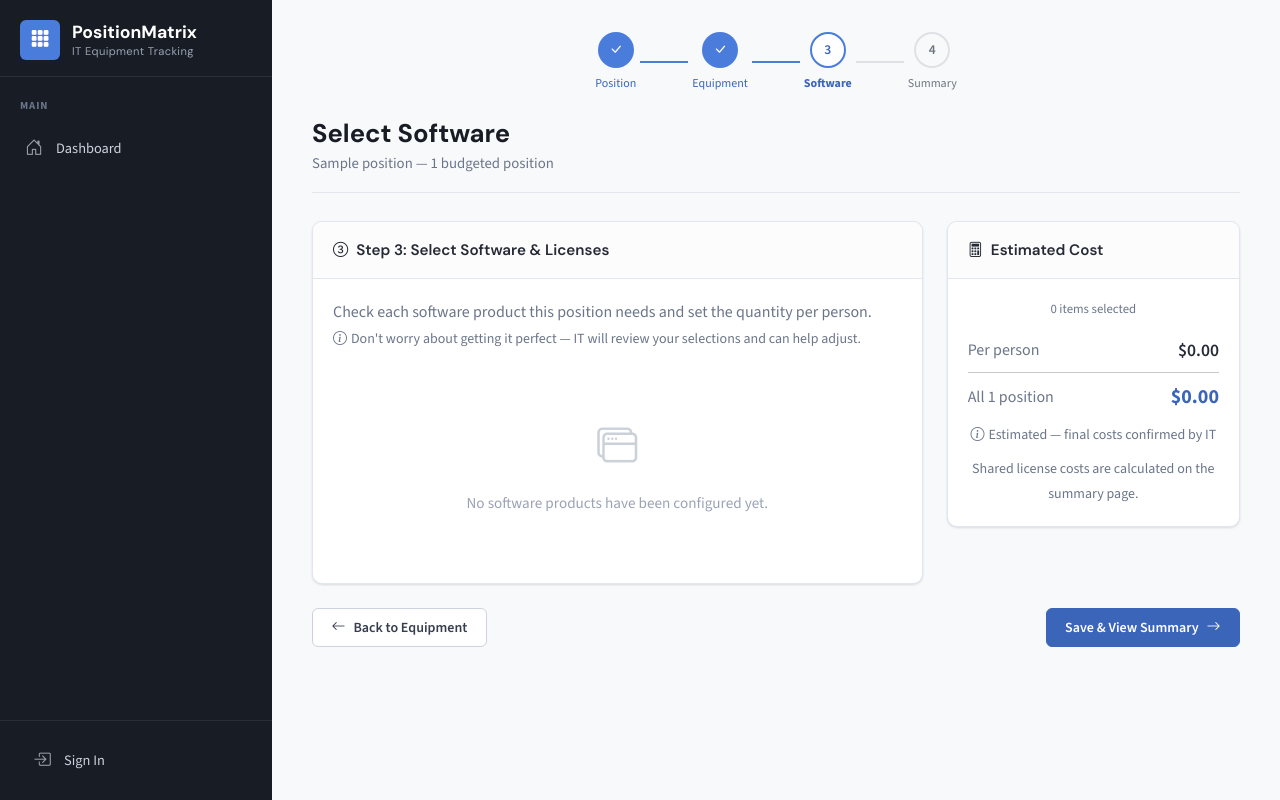
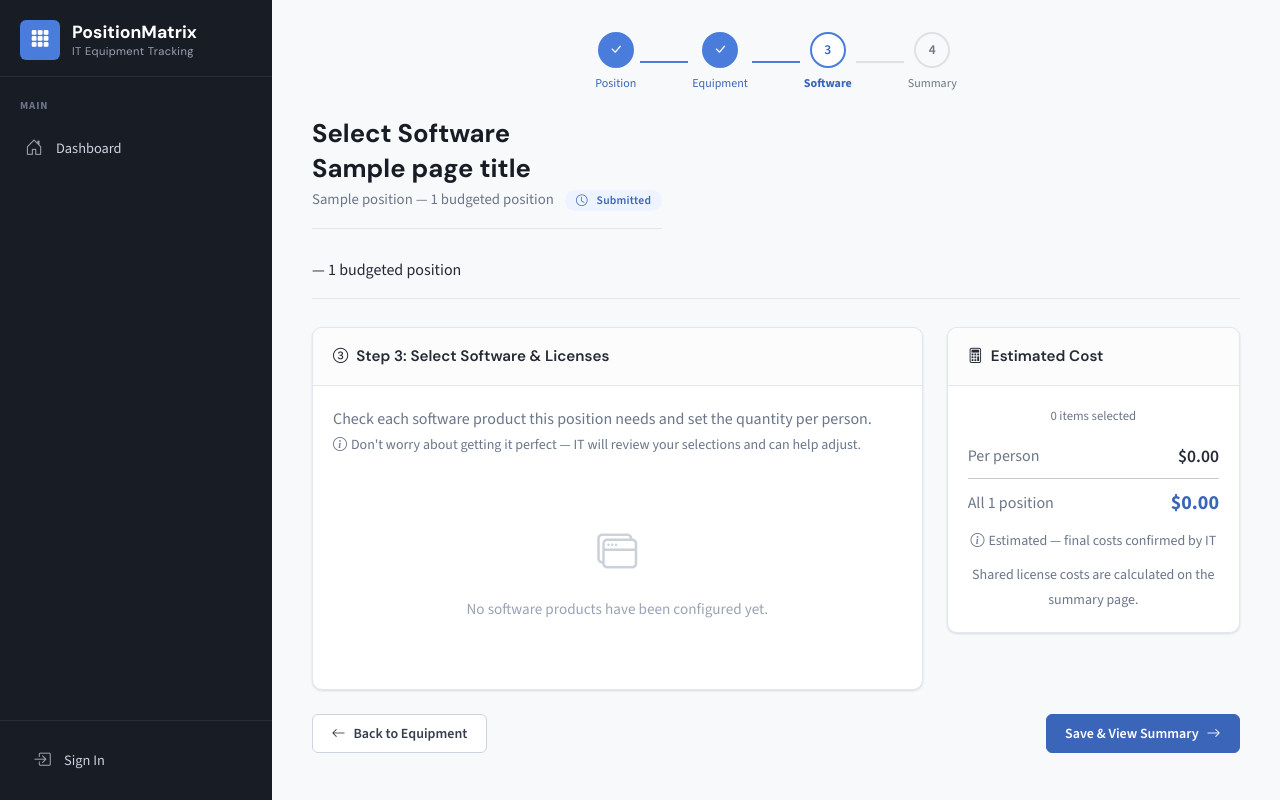
Before and after one commit to joshgrubb/Matrix, a Python web app: template app/blueprints/requirements/templates/requirements/select_software.html in a window 1280 px wide. Run offline with Jinja, Linux system fonts and the light colour scheme; the template is opened without the code that fills it: most values are stand-ins (such as "Sample title", 1, 10 or a date in 2020).

Commit message:
Added position_header partial to render status icon on Position Equipment pages

```diff
--- /dev/null
+++ b/app/blueprints/requirements/templates/requirements/_position_header.html
@@ -0,0 +1,23 @@
+<div class="pm-page-header">
+    <div>
+        <h1>{{ page_title }}</h1>
+        <p>
+            {{ position.position_title }}
+            — {{ position.authorized_count }} budgeted position{{ 's' if position.authorized_count != 1 }}
+
+            {% if position.requirements_status == 'submitted' %}
+            <span class="pm-badge pm-badge-info ms-2">
+                <i class="bi bi-clock me-1"></i>Submitted
+            </span>
+            {% elif position.requirements_status == 'reviewed' %}
+            <span class="pm-badge pm-badge-success ms-2">
+                <i class="bi bi-check-circle me-1"></i>Reviewed
+            </span>
+            {% elif position.requirements_status == 'draft' %}
+            <span class="pm-badge pm-badge-warning ms-2">
+                <i class="bi bi-pencil me-1"></i>Draft
+            </span>
+            {% endif %}
+        </p>
+    </div>
+</div>
--- a/app/blueprints/requirements/templates/requirements/select_hardware.html
+++ b/app/blueprints/requirements/templates/requirements/select_hardware.html
@@ -12,8 +12,7 @@
         <h1>Select Equipment</h1>
         {# Tier 1: Hide position code; show title + budgeted positions. #}
         <p>
-            {{ position.position_title }}
-            — {{ position.authorized_count }} budgeted position{{ 's' if position.authorized_count != 1 }}
+            {% include "requirements/_position_header.html" %}
         </p>
     </div>
 </div>
--- a/app/blueprints/requirements/templates/requirements/select_software.html
+++ b/app/blueprints/requirements/templates/requirements/select_software.html
@@ -12,8 +12,8 @@
         <h1>Select Software</h1>
         {# Tier 1: Hide position code; show title + budgeted positions. #}
         <p>
-            {{ position.position_title }}
-            — {{ position.authorized_count }} budgeted position{{ 's' if position.authorized_count != 1 }}
+            {% include "requirements/_position_header.html" with context %} — {{ position.authorized_count }} budgeted
+            position{{ 's' if position.authorized_count != 1 }}
         </p>
     </div>
 </div>
```
Also changed, not shown: app/blueprints/requirements/templates/requirements/position_summary.html (+1 -16 lines).
